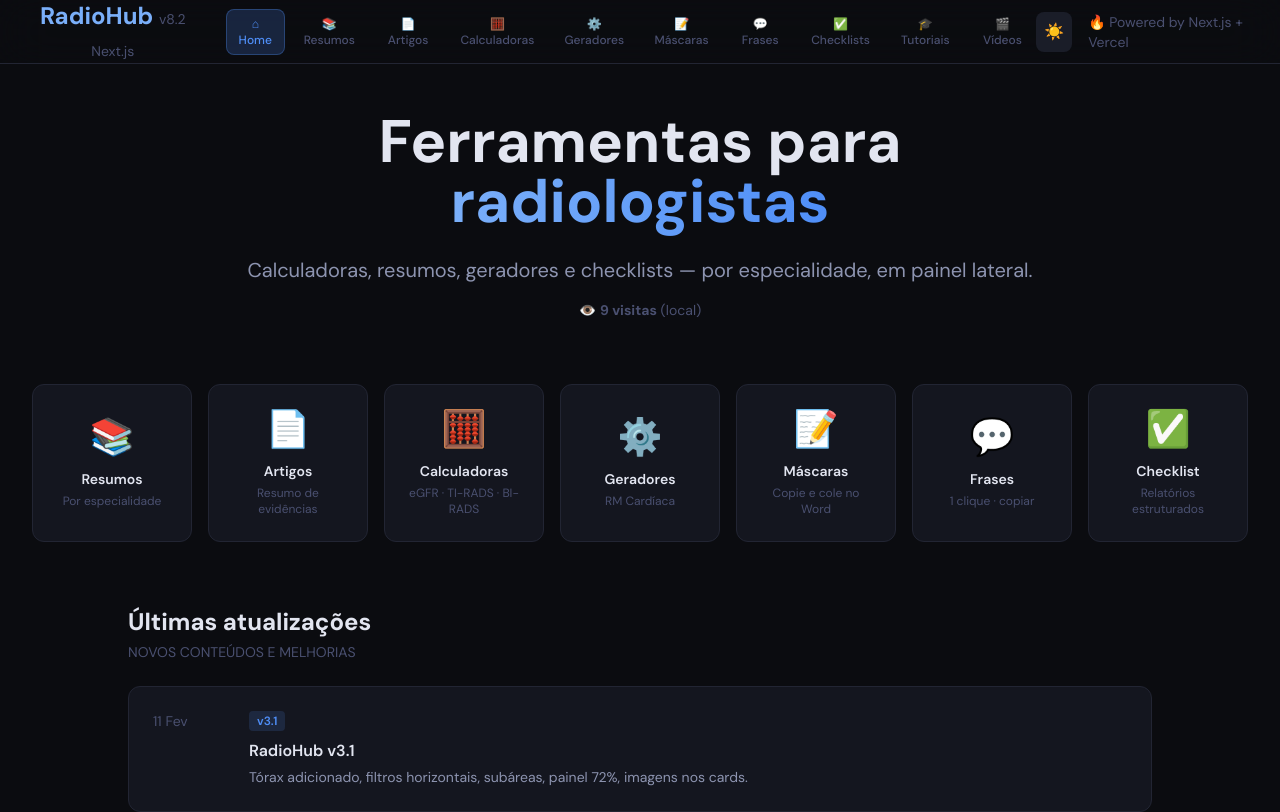
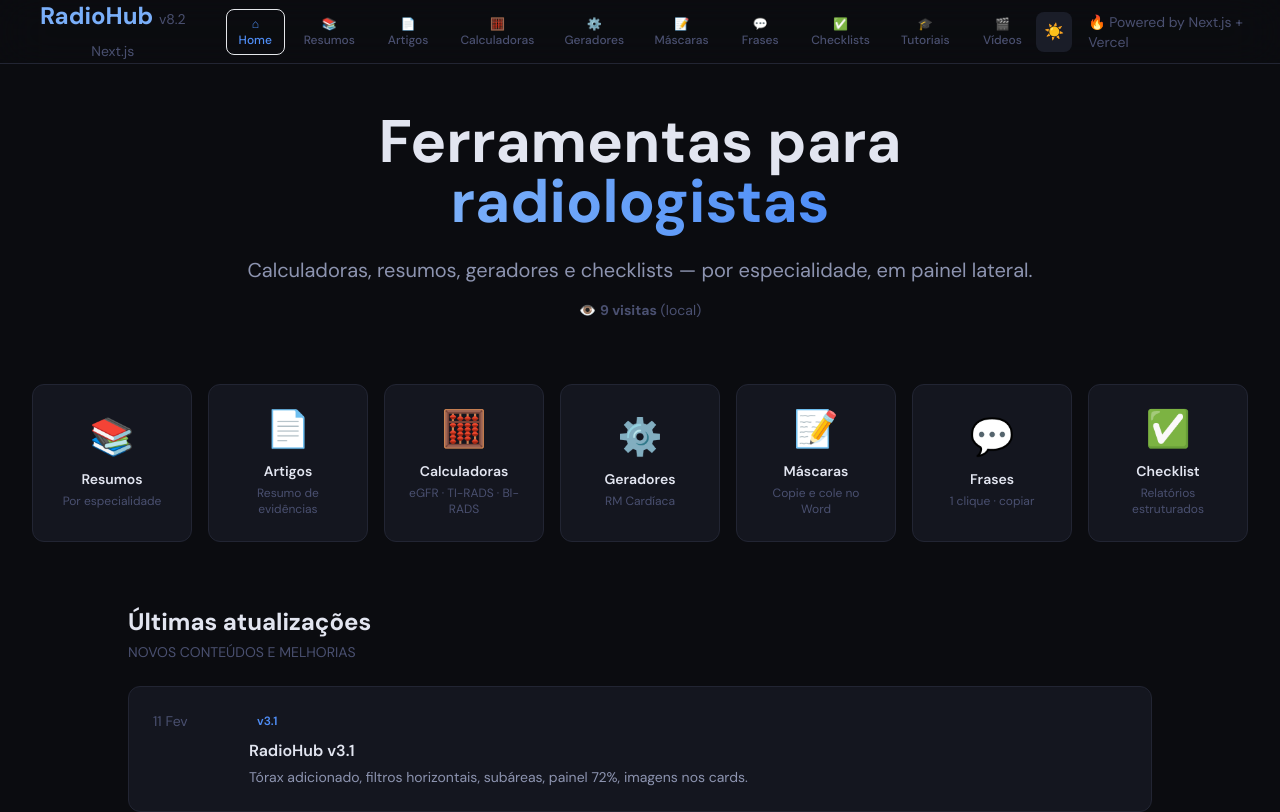
Before and after one commit to alandinizhummel-lgtm/radiohub-nextjs, a Next.js app: page / in a window 1280 px wide. Shown: the top 812 px of the page. Built offline with nearby package versions, Linux system fonts and the light colour scheme.

Commit message:
Replace color hex values with CSS variables

```diff
--- a/tailwind.config.js
+++ b/tailwind.config.js
@@ -8,20 +8,20 @@ module.exports = {
   theme: {
     extend: {
       colors: {
-        bg: '#0b0c10',
-        bg2: '#10121a',
-        surface: '#14161f',
-        surface2: '#1a1d28',
-        border: '#222533',
-        border2: '#2d3044',
-        accent: '#4f8ef7',
-        accent2: '#7aaff9',
-        text: '#e2e5f0',
-        text2: '#8d94b0',
-        text3: '#4a5070',
-        green: '#3fc983',
-        orange: '#f0944d',
-        red: '#e05c5c',
+        bg: 'var(--bg)',
+        bg2: 'var(--bg2)',
+        surface: 'var(--surface)',
+        surface2: 'var(--surface2)',
+        border: 'var(--border)',
+        border2: 'var(--border2)',
+        accent: 'var(--accent)',
+        accent2: 'var(--accent2)',
+        text: 'var(--text)',
+        text2: 'var(--text2)',
+        text3: 'var(--text3)',
+        green: 'var(--green)',
+        orange: 'var(--orange)',
+        red: 'var(--red)',
       },
     },
   },
```
